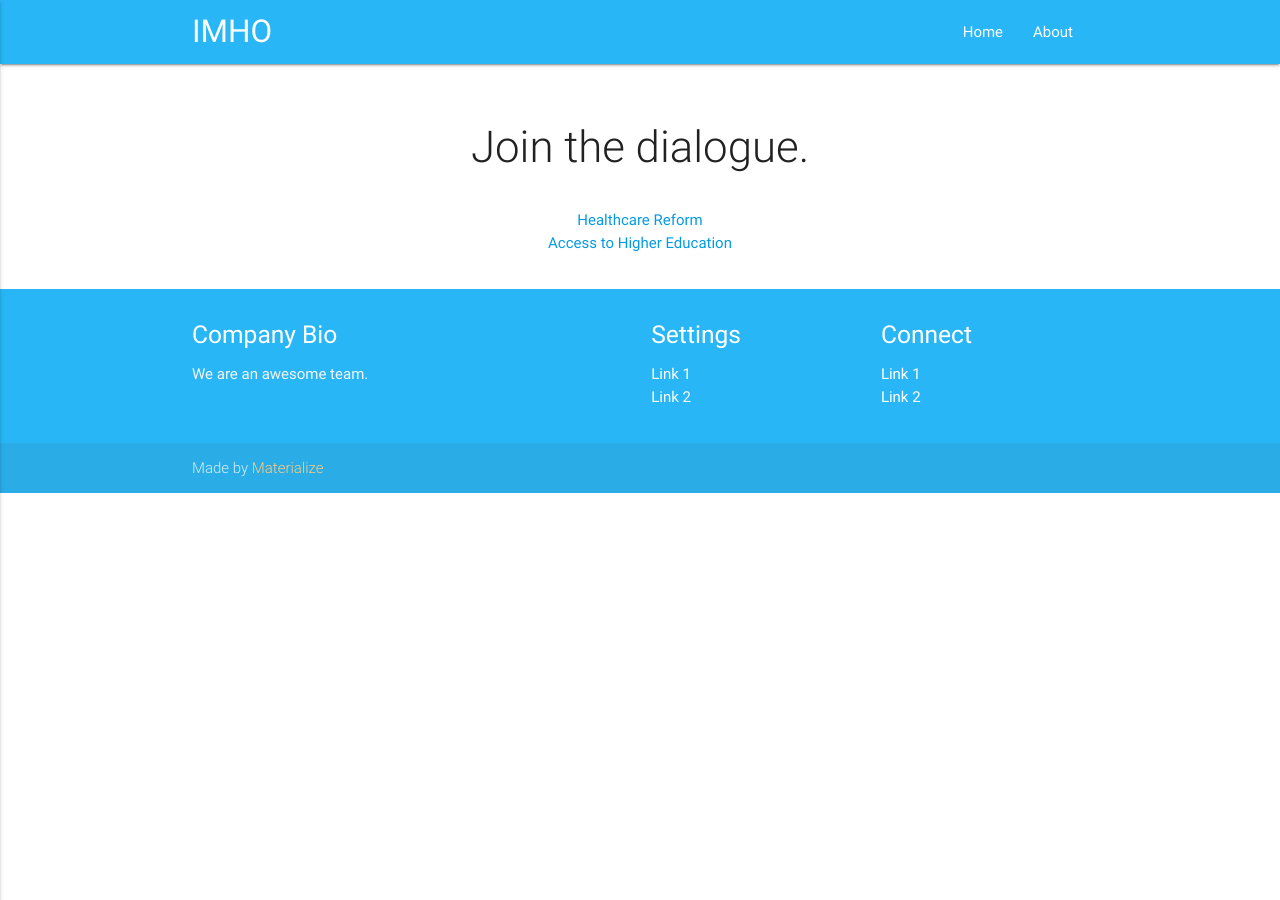
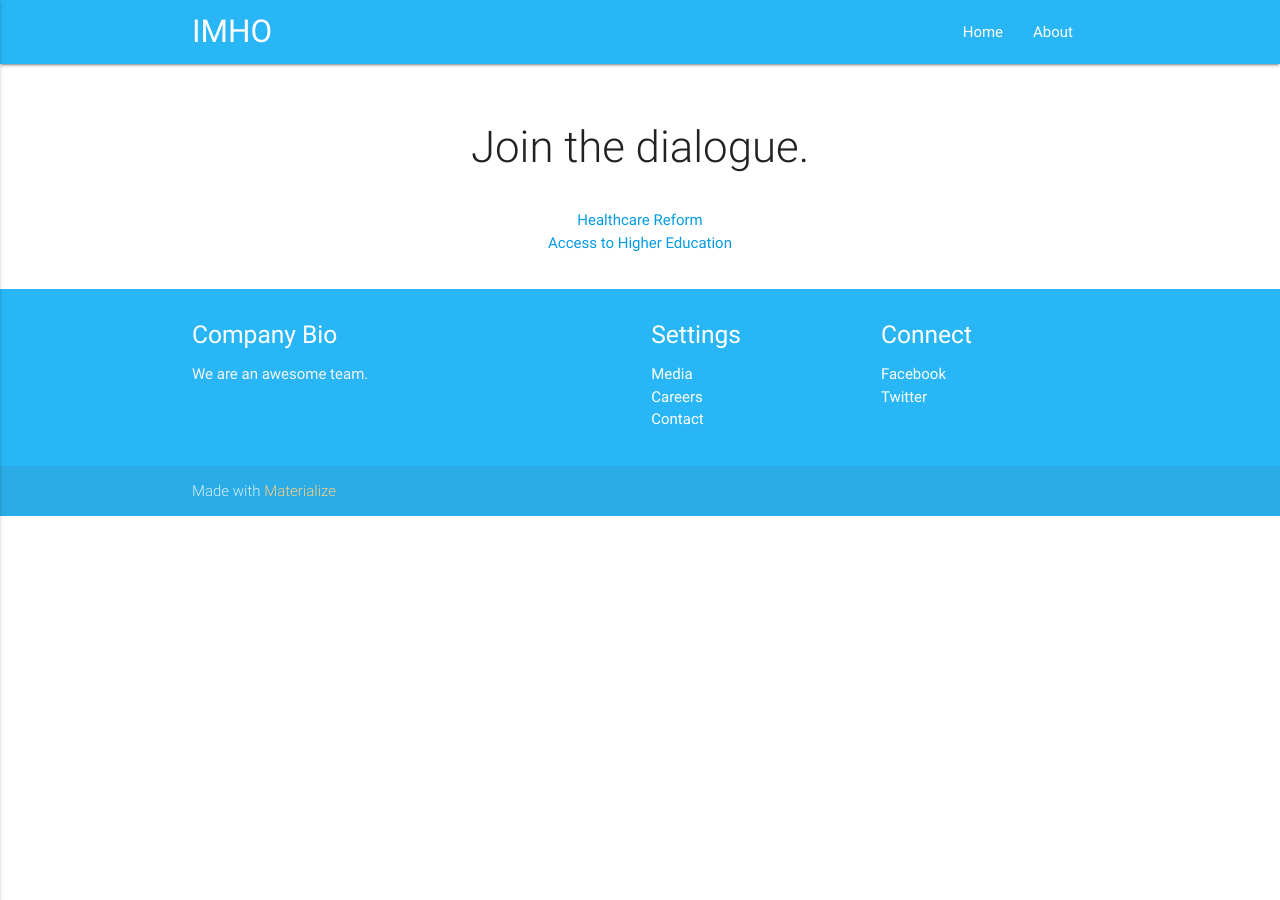
Before and after one commit to swoloszynski/jekyll-template, a Jekyll site: the page built from index.html, in a window 1280 px wide. Built offline with Jekyll 4.4.1, drawn with Linux system fonts in a browser that asks for light colours; nearby versions of some CDN libraries.

Commit message:
Add footer content from nav data

```diff
--- a/_includes/footer.html
+++ b/_includes/footer.html
@@ -9,15 +9,17 @@
                 <div class="col l3 s12">
                     <h5 class="white-text">Settings</h5>
                     <ul>
-                        <li><a class="white-text" href="/about">Link 1</a></li>
-                        <li><a class="white-text" href="/about">Link 2</a></li>
+                        {% for item in site.data.nav.footer.general %}
+                            <li><a class="white-text" href="{{ item.url }}" target="_blank">{{ item.text }}</a></li>
+                        {% endfor %}
                     </ul>
                 </div>
                 <div class="col l3 s12">
                     <h5 class="white-text">Connect</h5>
                     <ul>
-                        <li><a class="white-text" href="/about">Link 1</a></li>
-                        <li><a class="white-text" href="/about">Link 2</a></li>
+                        {% for item in site.data.nav.footer.social %}
+                            <li><a class="white-text" href="{{ item.url }}" target="_blank">{{ item.text }}</a></li>
+                        {% endfor %}
                     </ul>
                 </div>
             </div>
@@ -25,7 +27,7 @@
 
         <div class="footer-copyright">
             <div class="container">
-                Made by <a class="orange-text text-lighten-3" href="http://materializecss.com">Materialize</a>
+                Made with <a class="orange-text text-lighten-3" href="http://materializecss.com">Materialize</a>
             </div>
         </div>
     </footer>
```
Also changed, not shown: _data/nav.yml (+9 -0 lines).
